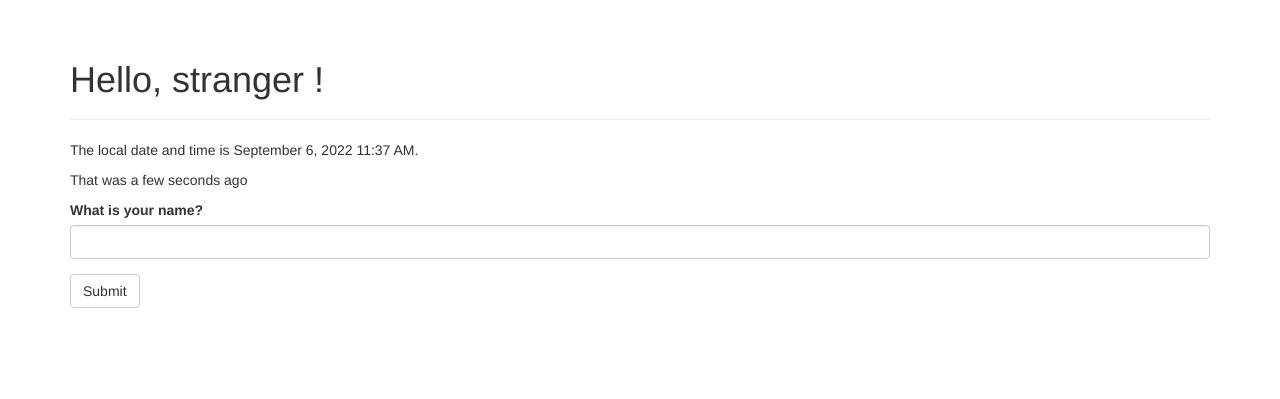
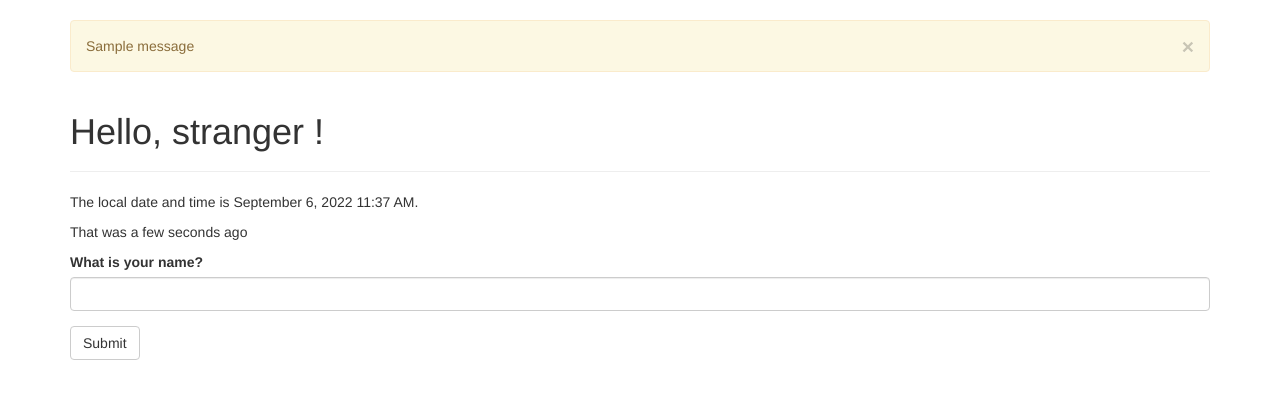
Before and after one commit to slavniy/flask-blog, a Flask app: page / in a window 1280 px wide. Shown: the part 52-451 px from the top of the page. Run offline with Flask 2, Linux system fonts and the light colour scheme; one stand-in notice (Sample message) is shown; some libraries are stand-ins or nearby versions.

Commit message:
add flash message

```diff
--- a/main.py
+++ b/main.py
@@ -1,5 +1,5 @@
 from datetime import datetime
-from flask import Flask, render_template, session, redirect, url_for
+from flask import Flask, render_template, session, redirect, url_for, flash
 from flask_bootstrap import Bootstrap
 from flask_moment import Moment
 from flask_wtf import FlaskForm
@@ -17,11 +17,14 @@ class NameForm(FlaskForm):
     submit = SubmitField('Submit')
 
 
-# 65-258
+# 67-258
 @app.route('/', methods=['GET', 'POST'])
 def index():
     form = NameForm()
     if form.validate_on_submit():
+        old_name = session.get('name')
+        if (old_name is not None) and (old_name != form.name.data):
+            flash('Looks like you have changed your name!')
         session['name'] = form.name.data
         return redirect(url_for('index'))
     return render_template('index.html',form=form, current_time=datetime.utcnow(), name=session.get('name'))
--- a/templates/base.html
+++ b/templates/base.html
@@ -28,6 +28,13 @@
 
 {% block content %}
  <div class="container">
+     {% for message in get_flashed_messages() %}
+     <div class="alert alert-warning">
+        <button type="button" class="close" data-dismiss="alert">&times</button>
+         {{ message }}
+     </div>
+     {% endfor %}
+
      {% block page_content %}
      {% endblock %}
  </div>
```
